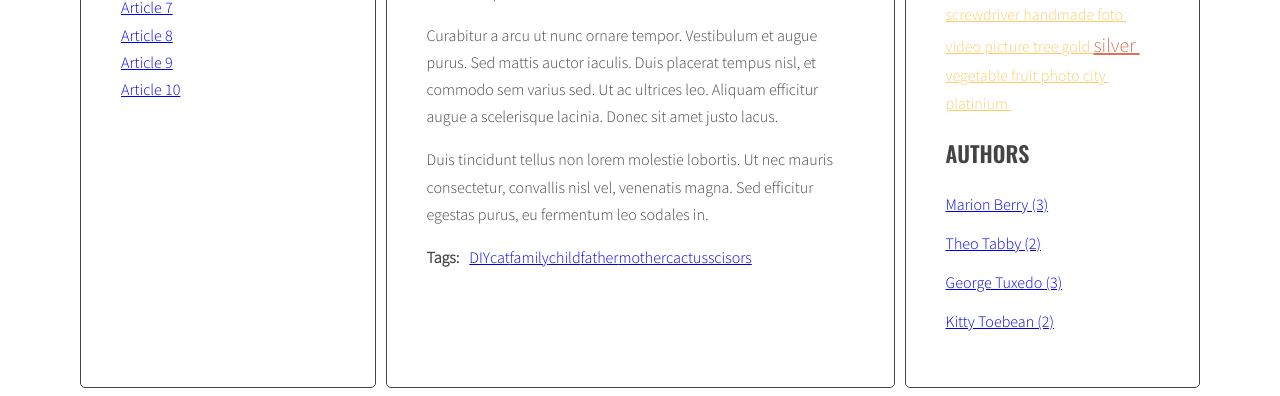
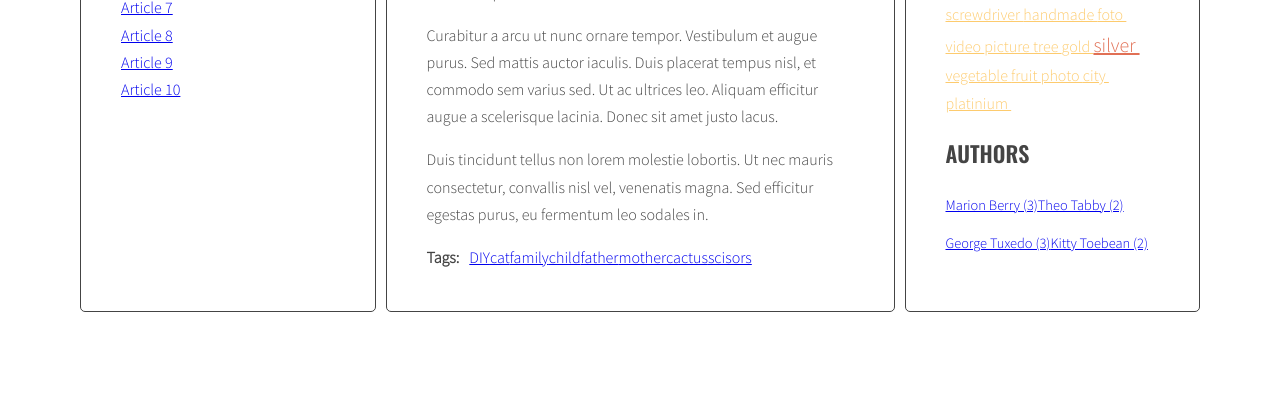
Before and after one commit to hebelTp/javascript-blog, a website: page index.html in a window 1280 px wide. Shown: the part 527-923 px from the top of the page. After the commit the page ends 847 px from the top, so only its background shows below. Drawn offline with nearby package versions, Linux system fonts and the light colour scheme.

Commit message:
Fix  indentation and remove consol.log and add  author link inline

```diff
--- a/js/script.js
+++ b/js/script.js
@@ -227,9 +227,9 @@
   addClickListenersToTags();
 
   function generateAuthor() {
-    /* [NEW][NEW] create a new variable allAuthors with an empty object */
+    /* [NEW][NEW] create a new variable allAuthors with an conempty object */
     let allAuthors = {} ;
-    console.log('allAuthors', allAuthors);
+
     /* find all articles */
     const articles = document.querySelectorAll(optArticleSelector);
 
@@ -244,11 +244,10 @@
 
       /* get tags from data-authors attribute */
       const articleAuthors = article.getAttribute('data-authors');
-      console.log('articleAuthors', articleAuthors);
 
       /* generate HTML of the link */   // WITHOUT ARRAY AND SPLIT THAT IS WHY TER IS NOT A LOOP
       const authorHtml = '<a href="#author-' + articleAuthors + '"> ' + articleAuthors + '</a>';
-      console.log('authorHtml', authorHtml);
+
       /* add generated code to html variable */
       html = html + authorHtml;
 
@@ -260,7 +259,6 @@
         allAuthors[articleAuthors] = 1;
       } else {
         allAuthors[articleAuthors]++;
-
       }
 
       /* insert HTML of all the links into the tags wrapper */
@@ -271,26 +269,18 @@
 
     /* [NEW] find list of authors in right column */
     const authorList = document.querySelector('.authors');
-    console.log('authorList', authorList);
 
-    /* add html from allAuthors to authorList */
-    //authorList.innerHTML = allAuthors.join(' ');
-    console.log('allAuthors', allAuthors);
     /* [NEW] create variable for all links HTML code*/
     let allAuthorsHTML = '';
 
     /* [NEW] START LOOP for each authors on allAuthors */
     for (let author in allAuthors)
-    /* [NEW] generate code of a link and aad it to allAuthorsHTML without a loop like in allTagsHTML ??*/
-      //allAuthorsHTML += author + '(' + allAuthors[author] + ')';
-      allAuthorsHTML += '<li><a href="#author-' + author + '">' + author + ' (' + allAuthors[author] + ')' + '</a></li>';
-      /* [NEW] add html from allAuthorsHTML to authorList */
-    console.log('allAuthorsHTML', allAuthorsHTML);
+    /* [NEW] generate code of a link and aad it to allAuthorsHTML */
+      allAuthorsHTML += '<li><a href="#author-' + author + '">' +  author + ' (' + allAuthors[author] + ')' + '</a></li>';
 
+    /* [NEW] add html from allAuthorsHTML to authorList */
     authorList.innerHTML = allAuthorsHTML;  //to authorList inside HTML put corect HTML
-
   }
-
   generateAuthor();
 
   const authorClickHandler = function(event) {
@@ -348,6 +338,4 @@
     }
   }
   addClickListenersToAuthors();
-
-
 }
--- a/sass/style.scss
+++ b/sass/style.scss
@@ -99,6 +99,8 @@ body {
 .authors {
   li {
     margin-bottom: 12px;
+    display: inline-block;
+    font-size: 90%;
   }
 }
 
@@ -150,8 +152,7 @@ body {
 
 .tags {
   li {
-
-      display: inline-block;
+    display: inline-block;
   }
 
 }
```
Also changed, not shown: css/style.css, 1 other file.
